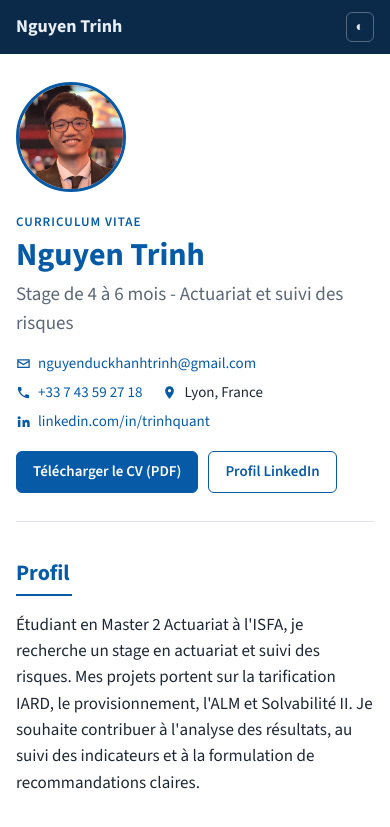
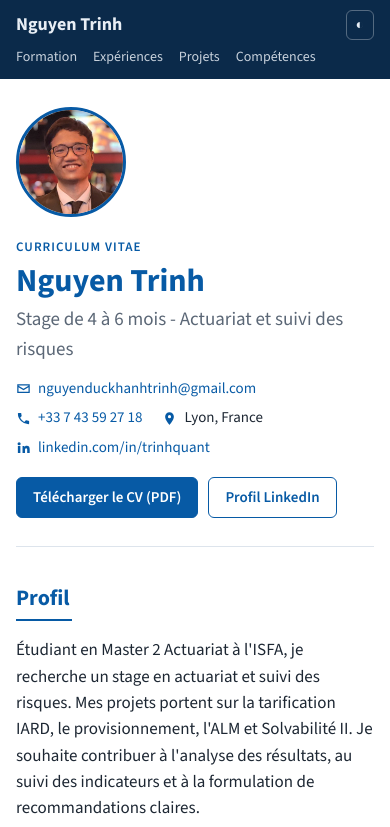
Before and after one commit to khanhtrinh2003/khanhtrinh2003.github.io, a plain HTML site: page index.html in a window 390 px wide. Shown: the top 827 px of the page. Drawn offline with nearby package versions, Linux system fonts and the light colour scheme.

Commit message:
Sticky responsive top nav
Co-Authored-By: Claude Opus 5.5 <noreply@anthropic.com>

```diff
--- a/index.html
+++ b/index.html
@@ -45,7 +45,8 @@ a { color: var(--accent); text-decoration: none; }
 a:hover { text-decoration: underline; }
 
 /* Navbar */
-.nav { background: var(--nav-bg); color: var(--nav-text); }
+.nav { background: var(--nav-bg); color: var(--nav-text); position: sticky; top: 0; z-index: 10; }
+html { scroll-behavior: smooth; scroll-padding-top: 64px; }
 .nav-inner {
   max-width: 960px; margin: 0 auto; padding: 12px 16px;
   display: flex; align-items: center; gap: 20px;
@@ -143,8 +144,14 @@ footer {
   .photo { width: 110px; height: 110px; font-size: 34px; }
   .entry { grid-template-columns: 1fr; }
   .entry .meta { text-align: left; white-space: normal; order: -1; font-size: 14px; }
-  .nav-links { display: none; }
+  html { scroll-padding-top: 96px; }
+  .nav-inner { flex-wrap: wrap; gap: 6px 12px; padding: 10px 16px; }
   .theme-toggle { margin-left: auto; }
+  .nav-links {
+    order: 3; width: 100%; margin-left: 0; gap: 16px; font-size: 14px;
+    overflow-x: auto; white-space: nowrap; scrollbar-width: none; padding-bottom: 2px;
+  }
+  .nav-links::-webkit-scrollbar { display: none; }
 }
 
 @media print {
```
